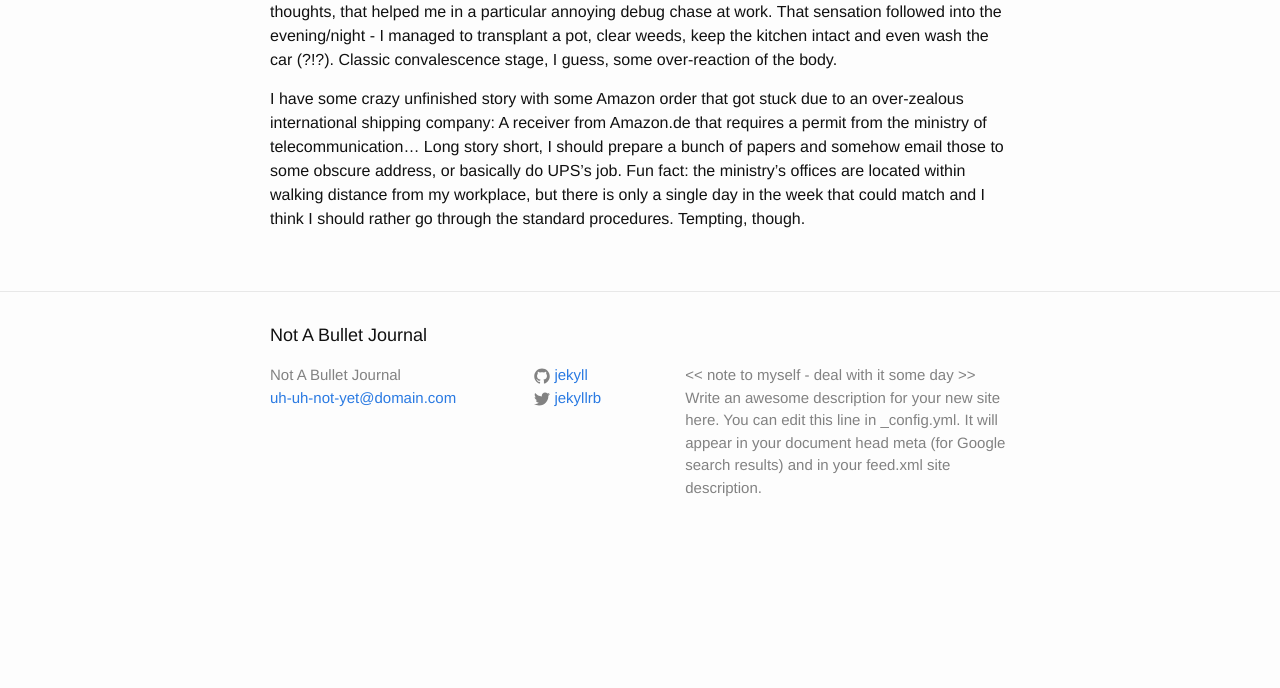
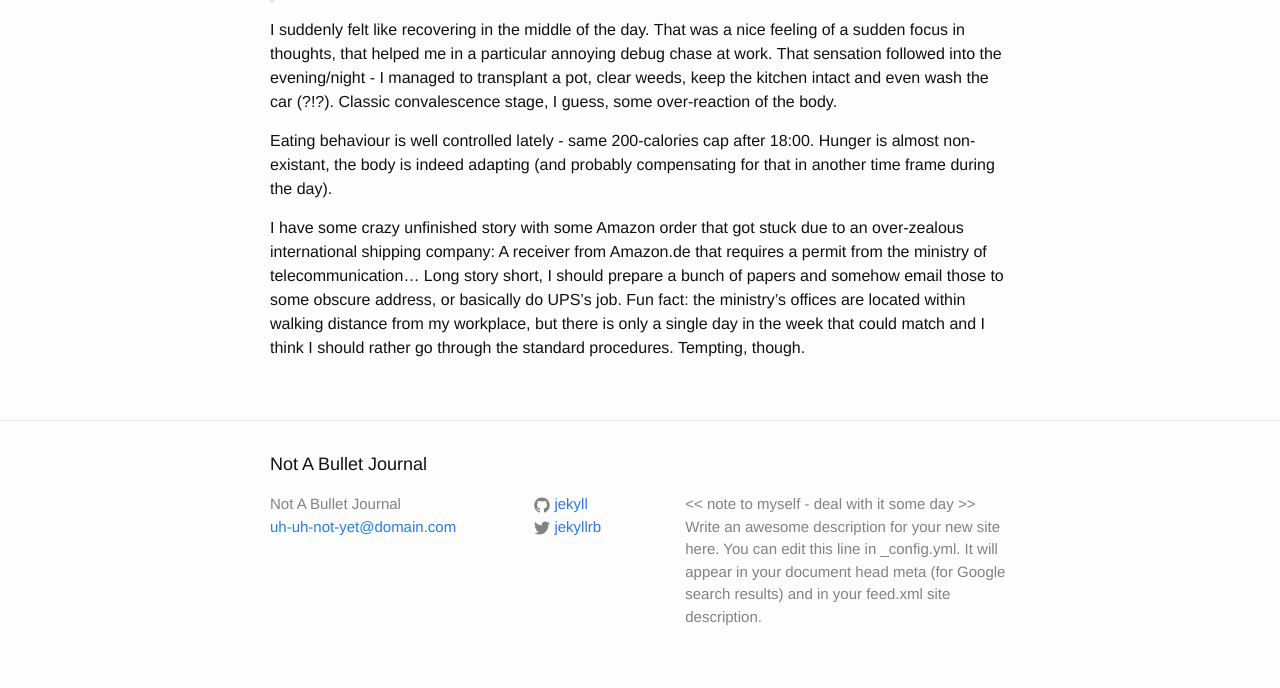
Before and after one commit to simonvaucher/simonvaucher.github.io, a Jekyll site: the page built from _posts/2018-07-19-day-18.md, in a window 1280 px wide. Shown: the part 539-1227 px from the top of the page. Built offline with Jekyll 4.4.1, drawn with Linux system fonts in a browser that asks for light colours; a script that is not in the unit is left out; before the commit the page ends 1098 px from its top, so only the background shows below that; some of the changed text lies outside the part shown.

```diff
--- a/_posts/2018-07-19-day-18.md
+++ b/_posts/2018-07-19-day-18.md
@@ -6,7 +6,12 @@ categories: blog
 ---
 
 <a data-flickr-embed="true"  href="https://www.flickr.com/photos/137491954@N07/28608472557/in/datetaken/" title="Screenshot taken from My Self Reliance YouTube Channel"><img src="https://farm1.staticflickr.com/926/28608472557_918b442496_k.jpg" alt="Screenshot taken from My Self Reliance YouTube Channel"></a><script async src="//embedr.flickr.com/assets/client-code.js" charset="utf-8"></script>
+<blockquote>
+Fall in Ontario. Yes, it's real.
+</blockquote>
 
 I suddenly felt like recovering in the middle of the day. That was a nice feeling of a sudden focus in thoughts, that helped me in a particular annoying debug chase at work. That sensation followed into the evening/night - I managed to transplant a pot, clear weeds, keep the kitchen intact and even wash the car (?!?). Classic convalescence stage, I guess, some over-reaction of the body.
 
+Eating behaviour is well controlled lately - same 200-calories cap after 18:00. Hunger is almost non-existant, the body is indeed adapting (and probably compensating for that in another time frame during the day).
+
 I have some crazy unfinished story with some Amazon order that got stuck due to an over-zealous international shipping company: A receiver from Amazon.de that requires a permit from the ministry of telecommunication... Long story short, I should prepare a bunch of papers and somehow email those to some obscure address, or basically do UPS's job. Fun fact: the ministry's offices are located within walking distance from my workplace, but there is only a single day in the week that could match and I think I should rather go through the standard procedures. Tempting, though.
```
Also changed, not shown: _posts/2018-07-20-day-19.md (added, +18 -0 lines).
